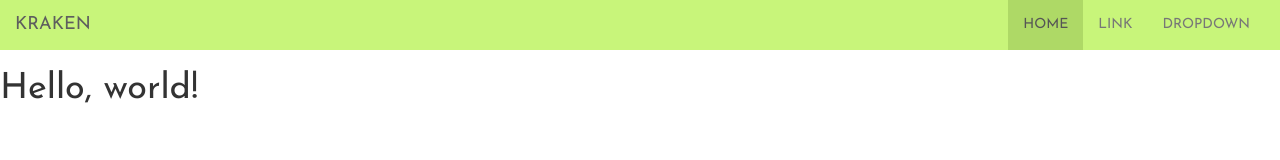
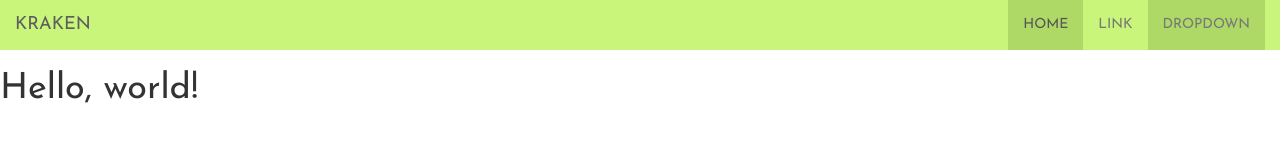
Before and after one commit to LordMastodon/Kraken-Web-Page, a plain HTML site: page index.html in a window 1280 px wide. Drawn offline with nearby package versions, Linux system fonts and the light colour scheme.

Commit message:
Update style.css

```diff
--- a/css/style.css
+++ b/css/style.css
@@ -1,4 +1,4 @@
-.navbar-default .navbar-nav > .open > myDropdown, .navbar-default .navbar-nav > .open > myDropdown:hover, .navbar-default .navbar-nav > .open > myDropdown:focus {
+a.dropdown-toggle.myDropdown {
    background-color: #aed966;
  }
 
```
